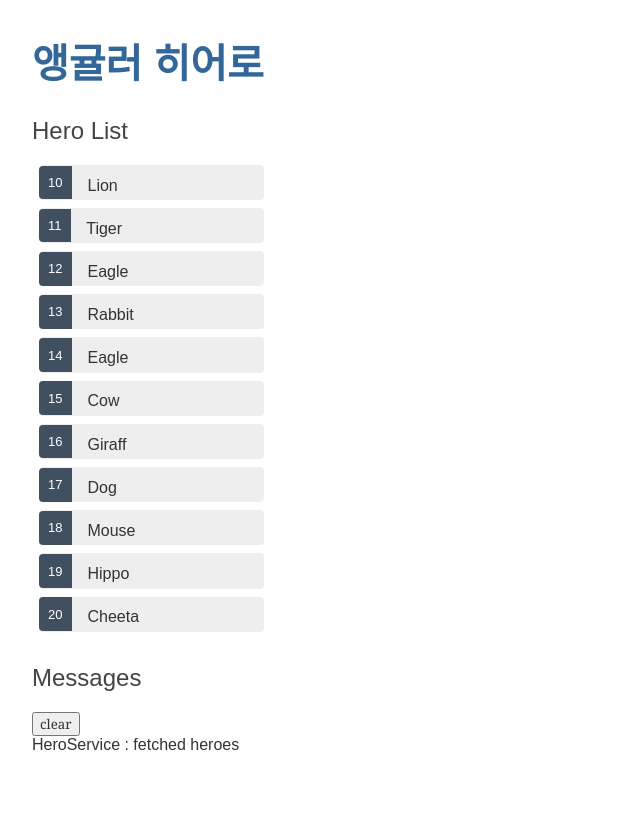
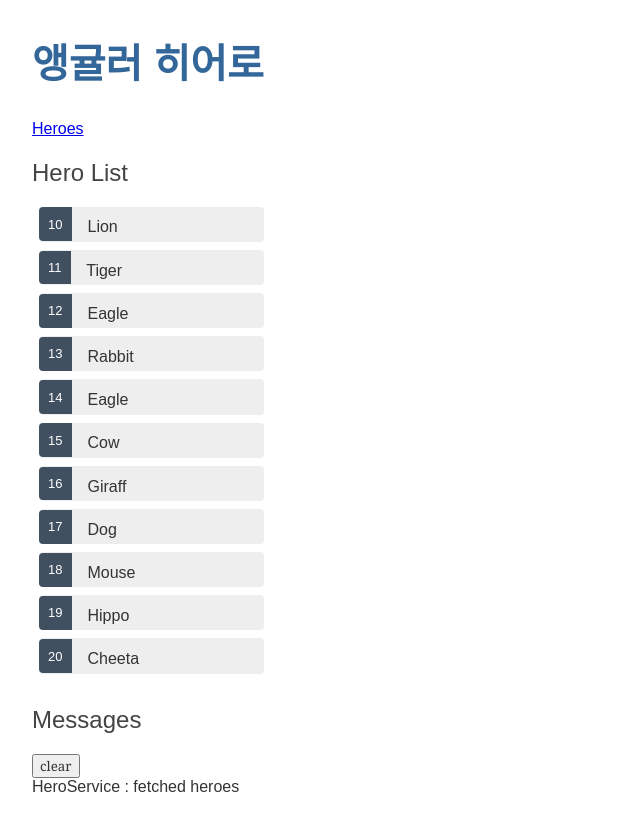
Before and after one commit to JUNWOO45/angular-heroes, an Angular app: page /heroes in a window 1280 px wide. Shown: the whole page, without its empty margins (0-640 px from the left). Before the commit the page ends 800 px from the top, so only its background shows below. Built offline with nearby package versions, Linux system fonts and the light colour scheme.

Commit message:
네비게이션 링크 추가

```diff
--- a/src/app/app.component.html
+++ b/src/app/app.component.html
@@ -1,5 +1,8 @@
 <h1>
   {{ title }}
 </h1>
+<a routerLink = "/heroes">
+  Heroes
+</a>
 <router-outlet></router-outlet>
 <app-messages></app-messages>
```
